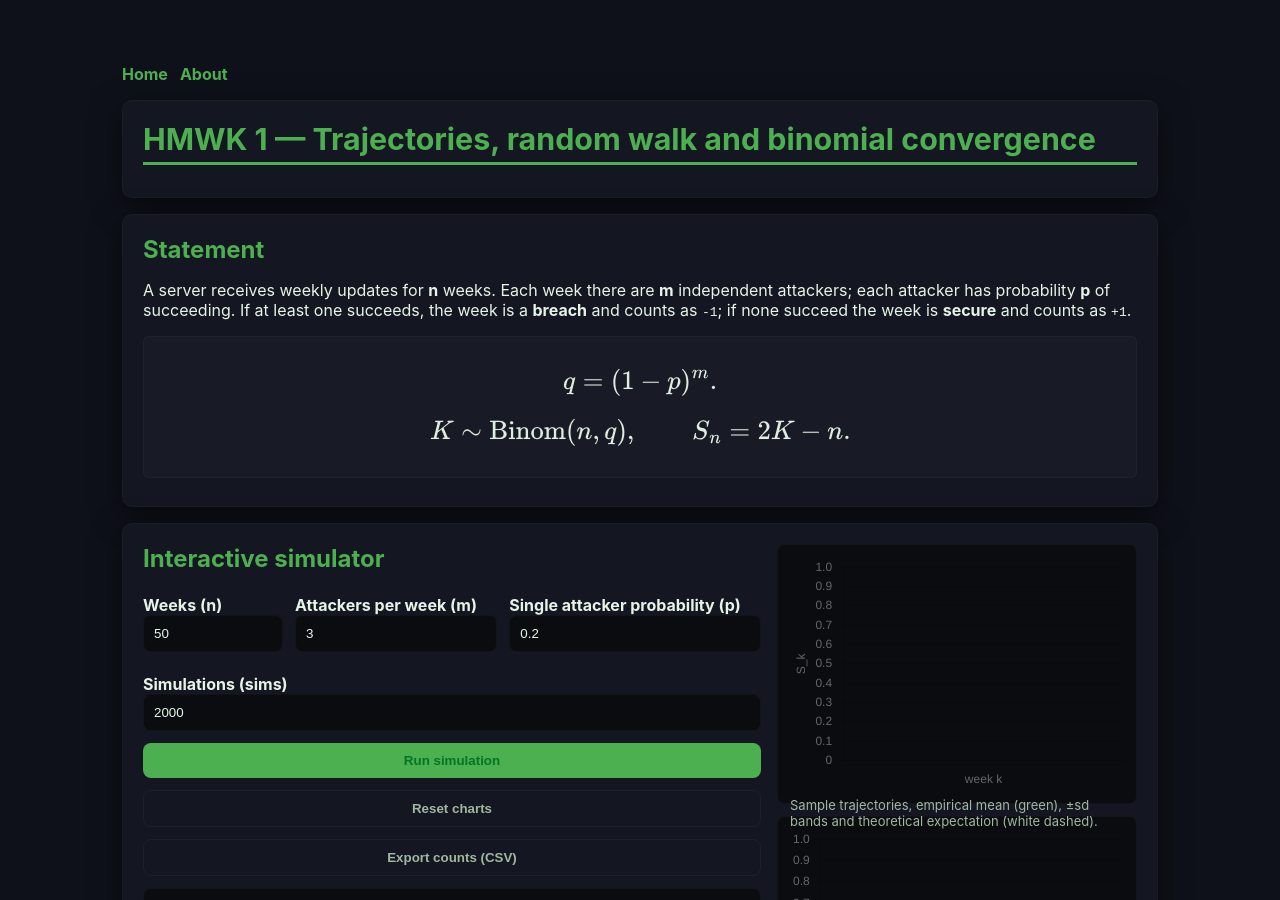
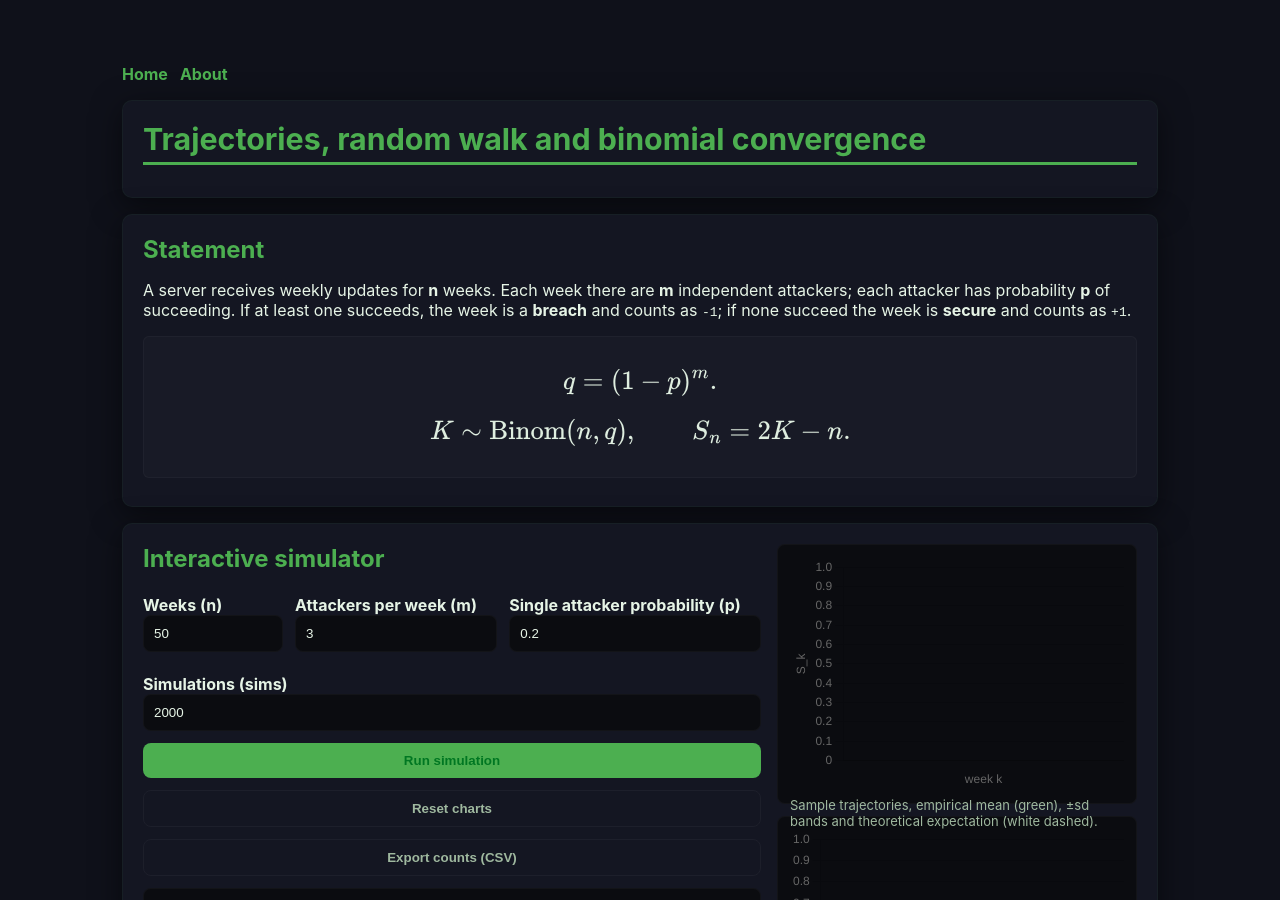
Before and after one commit to ricky2905/ricky2905.github.io, a Jekyll site: the page HOMEWORK/homework7/index.html, which Jekyll copies as it is, in a window 1280 px wide and 900 px high. Built offline with Jekyll 4.4.1, drawn with Linux system fonts in a browser that asks for light colours.

Commit message:
Update index.html

```diff
--- a/HOMEWORK/homework7/index.html
+++ b/HOMEWORK/homework7/index.html
@@ -74,7 +74,7 @@
 
     <main>
       <article class="card" aria-labelledby="title">
-        <h1 id="title">HMWK 1 — Trajectories, random walk and binomial convergence</h1>
+        <h1 id="title">Trajectories, random walk and binomial convergence</h1>
       </article>
 
       <article class="card">
```
